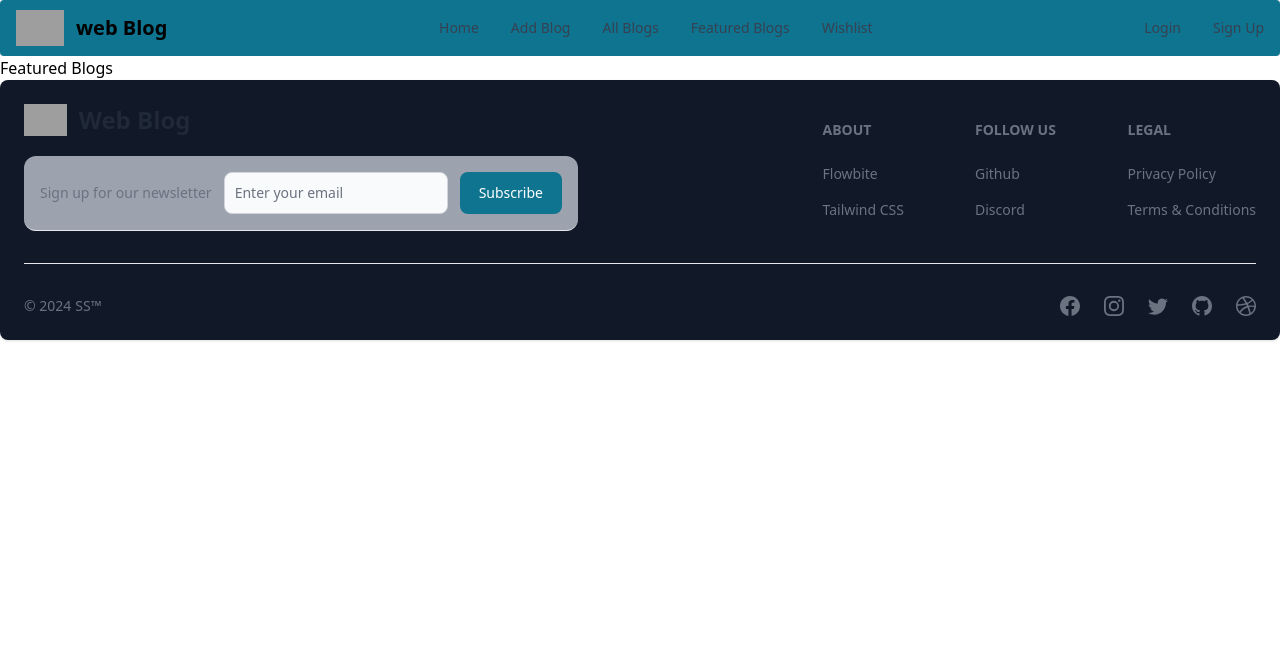
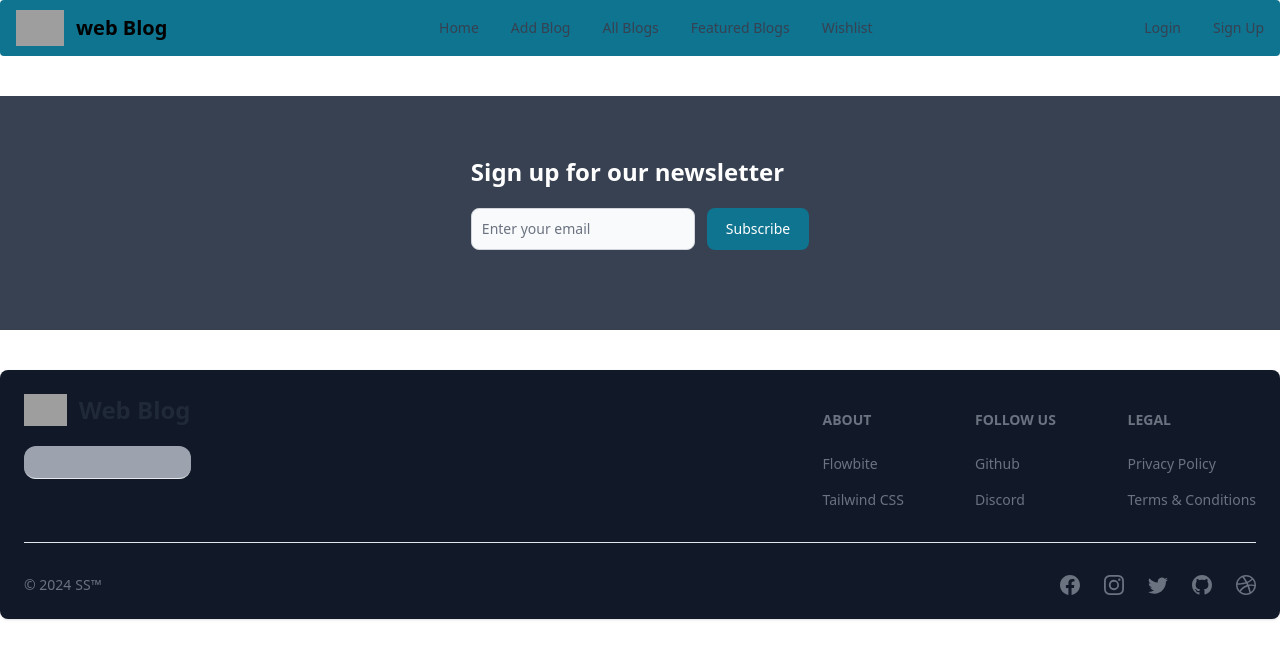
Before and after one commit to shahinsadik/blog-web-client, a React (Vite) app: page /featuredBlogs in a window 1280 px wide. Shown: the top 658 px of the page. Built offline with nearby package versions, Linux system fonts and the light colour scheme; no server answers; grey boxes are pictures that could not be loaded.

Commit message:
subscribe section added

```diff
--- a/src/Components/Layout/Banner.jsx
+++ b/src/Components/Layout/Banner.jsx
@@ -5,11 +5,11 @@ const Banner = () => {
         <div>
             <div className="h-56 sm:h-64 xl:h-80 2xl:h-96">
       <Carousel pauseOnHover>
-        <img src="https://encrypted-tbn0.gstatic.com/images?q=tbn:ANd9GcQtIE5NMZzEczgzVRG3-sAugvXF5IZ9H6Br6H8qAgfJv4Iz_DiLSg-VaeARpSZs7s3GO4s&usqp=CAU" alt="..." />
-        <img src="https://encrypted-tbn0.gstatic.com/images?q=tbn:ANd9GcR3d5ClnhdHHQ1aQoSma52TEMTTKbmXZrfTyrwLnNfY-dzYwdna8K1ae6UqgOa5ob4qtkA&usqp=CAU" alt="..." />
-        <img src="https://encrypted-tbn0.gstatic.com/images?q=tbn:ANd9GcTpggb6vV_Od2nADHr8kHDThx0oTzXLA4ugm1U5_EaGxtN4e00DXCg1A6djbquTAK11tR4&usqp=CAU" alt="..." />
-        <img src="https://encrypted-tbn0.gstatic.com/images?q=tbn:ANd9GcQMg7i5m83PrHZdKTnJ-yTxYo3TcG6zT2u8dmM7wA0ji03fR0kkxOLEBY7EExX8gf6idmk&usqp=CAU" alt="..." />
-        <img src="https://encrypted-tbn0.gstatic.com/images?q=tbn:ANd9GcQuClPgtVgWad0bkR2nP5mBVjWMOPJosaLISo900x5GhdinZipUGvxRI6KvObZK4WhJvh0&usqp=CAU" alt="..." />
+        <img src="https://i0.wp.com/erraticus.co/wp-content/uploads/2021/10/This-Is-Technopoly-Technocracy-Erraticus.png?zoom=2&resize=800%2C445&ssl=1" alt="..." />
+        <img src="https://st2.depositphotos.com/3114403/12021/v/950/depositphotos_120213906-stock-illustration-vector-creative-illustration-of-technology.jpg" alt="..." />
+        <img src="https://static3.bigstockphoto.com/9/0/2/large1500/209736862.jpg" alt="..." />
+        <img src="https://www.shutterstock.com/image-illustration/creative-illustration-technology-word-lettering-600w-1305630892.jpg" alt="..." />
+        <img src="https://thumbs.dreamstime.com/b/high-technology-background-17573839.jpg" alt="..." />
       </Carousel>
     </div>
         </div>
--- a/src/Components/Layout/FooterSection.jsx
+++ b/src/Components/Layout/FooterSection.jsx
@@ -1,6 +1,7 @@
 import { Banner, Button, Label, TextInput } from "flowbite-react";
 import { HiX } from "react-icons/hi";
 import { Footer } from "flowbite-react";
+import { toast } from 'react-hot-toast';
 import {
   BsDribbble,
   BsFacebook,
@@ -9,8 +10,30 @@ import {
   BsTwitter,
 } from "react-icons/bs";
 const FooterSection = () => {
+  const handleSubmit = () =>{
+    toast.success("Thanks for Sign up for our newsletter")
+  }
   return (
-    <div >
+    <div>
+      <div className="flex justify-center items-center my-10 bg-gray-700 p-10">
+        <div>
+        <p className="text-2xl font-bold my-5 text-white"> Sign up for our newsletter</p>
+          <form
+            onSubmit={handleSubmit}
+            action="#"
+            className="flex w-full flex-col mb-10 items-center md:flex-row md:gap-x-3">
+
+            <TextInput
+              id="email"
+              placeholder="Enter your email"
+              required
+              type="email"
+              className="w-full"
+            />
+            <Button type="submit">Subscribe</Button>
+          </form>
+        </div>
+      </div>
       <Footer container className="bg-gray-900">
         <div className="w-full ">
           <div className="grid w-full justify-between sm:flex sm:justify-between md:flex md:grid-cols-1">
@@ -21,26 +44,9 @@ const FooterSection = () => {
                 alt=""
                 name="Web Blog"
               />
-              <Banner >
+              <Banner>
                 <div className="flex mt-5 rounded-xl w-full items-center justify-between border-b border-gray-200 bg-gray-400 p-4 dark:border-gray-600 dark:bg-gray-700">
-                  <div className="mx-auto flex w-full flex-shrink-0 items-center sm:w-auto">
-                    <form
-                      action="#"
-                      className="flex w-full flex-col items-center md:flex-row md:gap-x-3">
-                      <Label
-                        htmlFor="email"
-                        className="mb-2 mr-auto flex-shrink-0 text-sm font-medium text-gray-500 dark:text-gray-400 md:m-0 md:mb-0">
-                        Sign up for our newsletter
-                      </Label>
-                      <TextInput
-                        id="email"
-                        placeholder="Enter your email"
-                        required
-                        type="email"
-                      />
-                      <Button type="submit">Subscribe</Button>
-                    </form>
-                  </div>
+                  <div className="mx-auto flex w-full flex-shrink-0 items-center sm:w-auto"></div>
                 </div>
               </Banner>
             </div>
--- a/src/Pages/FeaturedBlogs.jsx
+++ b/src/Pages/FeaturedBlogs.jsx
@@ -1,9 +1,37 @@
 import React from 'react';
+import axios from "axios";
+import { useQuery } from "@tanstack/react-query";
+const FeaturedBlogs = () => {
+    const FeaturedBlogPost = async () => {
+        try {
+          const res = await axios.get(
+            "http://localhost:5000/api/v1/all-post/"
+          );
+          return res;
+        } catch (error) {
+          console.log(error);
+        }
+      };
 
-const FeaturedBlogs = () => {
+      const { isLoading, data: featuredPost } = useQuery({
+        queryKey: ["featuredPost"],
+        queryFn: FeaturedBlogPost,
+      });
+
+      if (isLoading) {
+        return (
+          <div className="min-h-screen">
+            <h1>Loading...</h1>
+          </div>
+        );
+      }
     return (
         <div>
-            Featured Blogs
+            <div>
+                {
+                   featuredPost?.data?.map(post=>console.log(post?.longDes?.length))
+                }
+            </div>
 
         </div>
     );
--- a/src/Pages/Home.jsx
+++ b/src/Pages/Home.jsx
@@ -6,10 +6,11 @@ const Home = () => {
 
     return (
         <div>
-      <h2>Home section</h2>
+
       <div><Banner></Banner></div>
-      <h2>Recent Post</h2>
-      <div><RecentBlog>hello</RecentBlog></div>
+
+      <div><RecentBlog></RecentBlog></div>
+
 
 
 
@@ -18,4 +19,4 @@ const Home = () => {
     );
 };
 
-export default Home;Home
+export default Home;
--- a/src/Pages/RecentBlog.jsx
+++ b/src/Pages/RecentBlog.jsx
@@ -3,10 +3,13 @@ import { useQuery } from "@tanstack/react-query";
 import { Link } from "react-router-dom";
 import { Card } from "flowbite-react";
 import { toast } from 'react-hot-toast';
+import useAuth from './../Hooks/useAuth';
+import { Button } from 'flowbite-react';
 
 const RecentBlog = () => {
+  const {user} = useAuth()
+  const allBlogPost = async () => {
 
-  const allBlogPost = async () => {
     try {
       const res = await axios.get("http://localhost:5000/api/v1/all-post");
       return res;
@@ -51,7 +54,7 @@ const RecentBlog = () => {
 
   return (
     <div>
-      <h2>Home section</h2>
+      <h2 className="text-5xl text-center font-bold mt-5">Recent Post</h2>
       <div className="grid grid-cols-1 md:grid-cols-2 lg:grid-cols-3">
         {sortData.map((data) => (
           <Card
@@ -83,11 +86,18 @@ const RecentBlog = () => {
                 className="rounded-lg bg-cyan-700 px-5 py-2.5 text-center text-sm font-medium text-white hover:bg-cyan-800 focus:outline-none focus:ring-4 focus:ring-cyan-300 dark:bg-cyan-600 dark:hover:bg-cyan-700 dark:focus:ring-cyan-800">
                 Details
               </Link>
-              <button
+              <div>
+                {
+                  user ?
+                  <button
                 onClick={()=>recentWhite({data})}
                 className="rounded-lg bg-cyan-700 px-5 py-2.5 text-center text-sm font-medium text-white hover:bg-cyan-800 focus:outline-none focus:ring-4 focus:ring-cyan-300 dark:bg-cyan-600 dark:hover:bg-cyan-700 dark:focus:ring-cyan-800">
                 Wishlist
               </button>
+                  :
+                   <Button disabled>Add Wishlist</Button>
+                }
+              </div>
             </div>
           </Card>
         ))}
```
